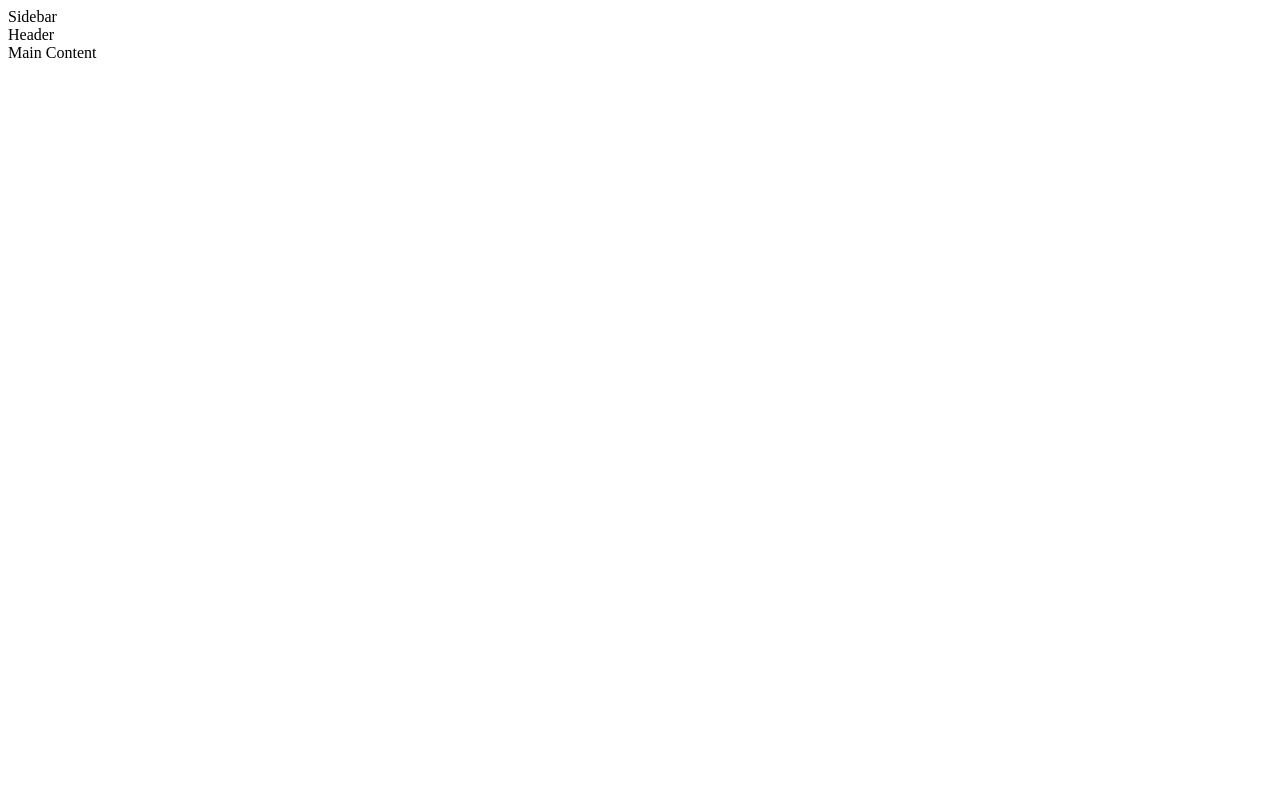
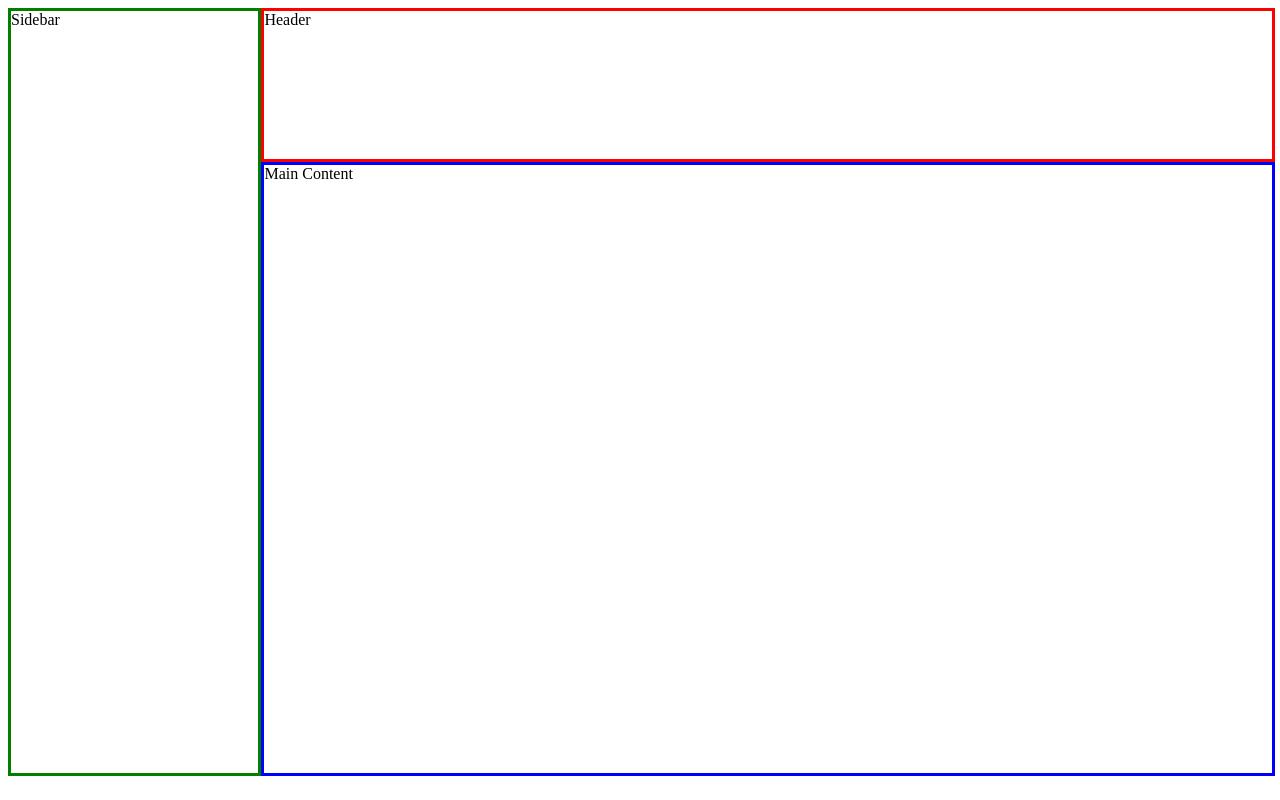
Before and after one commit to etanetan/admin-dashboard, a plain HTML site: page index.html in a window 1280 px wide. Drawn offline with Linux system fonts and the light colour scheme.

Commit message:
adding basic grid layout

```diff
--- a/index.html
+++ b/index.html
@@ -8,8 +8,10 @@
     <title>Admin Dashboard</title>
 </head>
 <body>
-    <div class="sidebar">Sidebar</div>
-    <div class="header">Header</div>
-    <div class="maincontent">Main Content</div>
+    <div class="container">
+        <div class="sidebar">Sidebar</div>
+        <div class="header">Header</div>
+        <div class="maincontent">Main Content</div>
+    </div>
 </body>
 </html>
--- a/style.css
+++ b/style.css
@@ -0,0 +1,19 @@
+.container {
+    display: grid;
+    height: 96vh;
+    width: 99vw;
+    grid-template: repeat(5,1fr) / repeat(5,1fr);
+}
+
+.sidebar {
+    grid-area: 1 / 1 / 6 / 1;
+    border: 3px solid green;
+}
+.header {
+    grid-area: 1 / 2 / 2 / 6;
+    border: 3px solid red;
+}
+.maincontent {
+    grid-area: 2 / 2 / 6 / 6;
+    border: 3px solid blue;
+}
```
